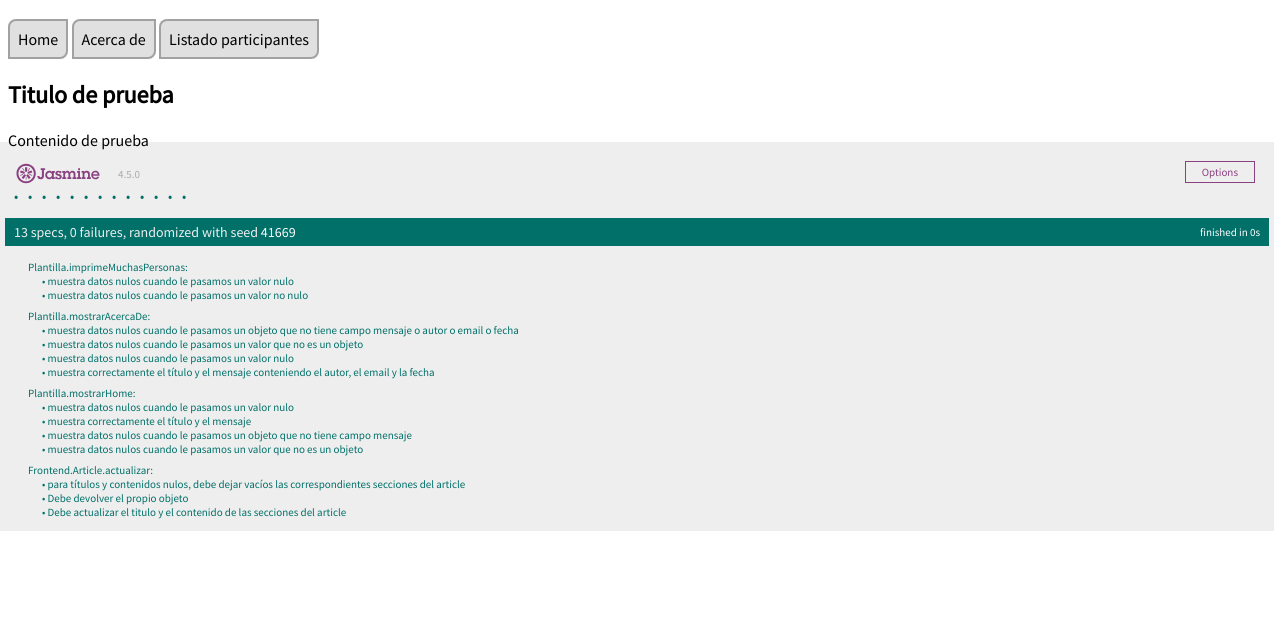
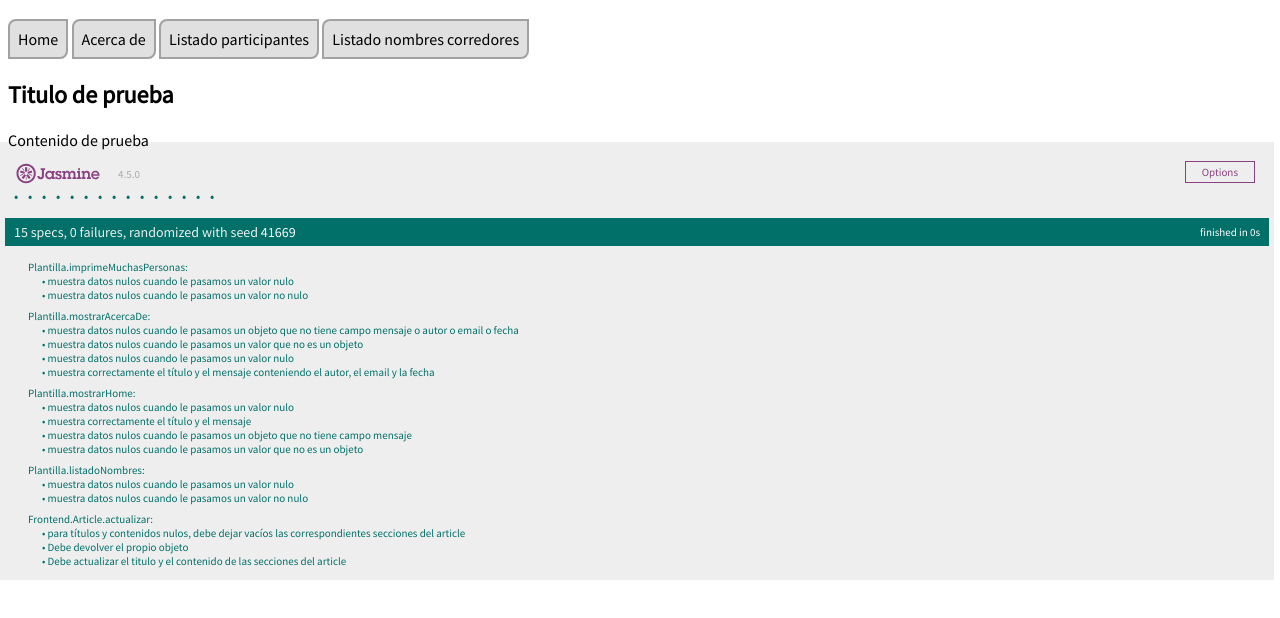
Before and after one commit to UJA-DAGIL-22-23/dagil-2022-2023-practica-3-icg00048, a website with bundled scripts: page front-end/static-files/index.html in a window 1280 px wide. Shown: the part 64-682 px from the top of the page. Built offline with nearby package versions, Linux system fonts and the light colour scheme.

Commit message:
Merge branch 'DesarrolloHU02'

```diff
--- a/front-end/static-files/index.html
+++ b/front-end/static-files/index.html
@@ -29,6 +29,9 @@
 
         <a href="javascript:Plantilla.lista()" class="opcion-principal mostrar"
             title="Realiza un listado de todas las personas que hay en la BBDD">Listado participantes </a>
+
+        <a href="javascript:Plantilla.listaNombres()" class="opcion-principal mostrar"
+            title="Realiza un listado de los nombres de los corredores que hay en la BBDD">Listado nombres corredores </a>
     </nav>
 
     <!--
--- a/front-end/static-files/js/ms-plantilla-spec.js
+++ b/front-end/static-files/js/ms-plantilla-spec.js
@@ -13,6 +13,7 @@ const elementoContenido = document.getElementById(Frontend.ID_SECCION_PRINCIPAL_
 const TITULO_HOME = "Plantilla Home"
 const TITULO_ACERCA_DE = "Plantilla Acerca de"
 const LISTADO_IMPRIMIR_MUCHAS_PERSONAS = "Listado de personas con todos los datos "
+const LISTADO_NOMBRES ="Lista con unicamente el nombre de los corredores"
 
 const datosDescargadosPrueba = {
     mensaje: "Mensaje de prueba descargado",
@@ -141,18 +142,17 @@ describe("Plantilla.imprimeMuchasPersonas: ", function () {
         })
 })
 
-/*
-IMPORTANTE
-==========
+describe("Plantilla.listadoNombres: ", function (){
+    it("muestra datos nulos cuando le pasamos un valor nulo",
+        function () {
+            Plantilla.listadoNombres([])
+            expect(elementoTitulo.innerHTML).toBe(LISTADO_NOMBRES)
 
-Las pruebas TDD que se encargan de probar las conexiones con el microservicio desde el cliente son difíciles de probar
-dado que requieren solucionar temas de sincronización.
-Esto afecta a los métodos:
- - Plantilla.descargarRuta
- - Plantilla.procesarAcercaDe
- - Plantilla.procesarHome
+        })
+    it("muestra datos nulos cuando le pasamos un valor no nulo ",
+        function () {
+            Plantilla.listadoNombres(15)
+            expect(elementoTitulo.innerHTML).toBe(LISTADO_NOMBRES)
 
- Las soluciones propuestas en distintos sitios web no han producido el resultado esperado,
- por tanto: para esta práctica, se pueden dejar SIN HACER.
-
- */
+        })
+})
--- a/front-end/static-files/js/ms-plantilla.js
+++ b/front-end/static-files/js/ms-plantilla.js
@@ -56,6 +56,17 @@ Plantilla.plantillaTablaPersonas.cabecera = `<table width="100%" class="listado-
                     <tbody>
     `;
 
+
+Plantilla.plantillaTablaPersonas.cabeceranNombres = `<table width="100%" class="listado-personas">
+                    <thead>
+
+                        <th width="100%">Nombre</th>
+
+                    </thead>
+                    <tbody>
+    `;
+
+
 Plantilla.plantillaTablaPersonas.cuerpo = `
 <tr title="${Plantilla.plantillaTags.NOMBRE}">
     <td>${Plantilla.plantillaTags.NOMBRE}</td>
@@ -71,6 +82,15 @@ Plantilla.plantillaTablaPersonas.cuerpo = `
     <td>
                 <div><a href="javascript:Plantilla.mostrar('${Plantilla.plantillaTags.ID}')" class="opcion-secundaria mostrar">Mostrar</a></div>
     </td>
+</tr>
+`;
+
+
+Plantilla.plantillaTablaPersonas.cuerpoNombres = `
+<tr title="${Plantilla.plantillaTags.ID}">
+
+     <td>${Plantilla.plantillaTags.NOMBRE}</td>
+
 </tr>
 `;
 
@@ -190,6 +210,16 @@ Plantilla.imprimeMuchasPersonas = function (vector){
 
 }
 
+Plantilla.listadoNombres = function (vector){
+    let msj = Plantilla.plantillaTablaPersonas.cabeceranNombres
+
+    if (vector && Array.isArray(vector)) {
+        vector.forEach(e => msj = msj + Plantilla.plantillaTablaPersonas.actualizaNombres(e))
+    }
+
+    msj += Plantilla.plantillaTablaPersonas.pie
+    Frontend.Article.actualizar("Lista con unicamente el nombre de los corredores", msj)
+}
 
 /**
  * Función principal para responder al evento de elegir la opción "Home"
@@ -209,6 +239,10 @@ Plantilla.plantillaTablaPersonas.actualiza = function (persona) {
     return Plantilla.sustituyeTags(this.cuerpo, persona)
 }
 
+Plantilla.plantillaTablaPersonas.actualizaNombres = function (persona) {
+    return Plantilla.sustituyeTagsNombres(this.cuerpoNombres, persona)
+}
+
 Plantilla.sustituyeTags = function (plantilla, persona) {
     return plantilla
         .replace(new RegExp(Plantilla.plantillaTags.ID, 'g'), persona.ref['@ref'].id)
@@ -224,7 +258,15 @@ Plantilla.sustituyeTags = function (plantilla, persona) {
         .replace(new RegExp(Plantilla.plantillaTags.PATROCINADOR, 'g'), persona.data.Patrocinador)
 }
 
+Plantilla.sustituyeTagsNombres = function (plantilla, persona) {
+    return plantilla
+        .replace(new RegExp(Plantilla.plantillaTags.NOMBRE, 'g'), persona.data.Nombre)
+}
 
 Plantilla.lista = function () {
     Plantilla.recupera(Plantilla.imprimeMuchasPersonas);
 }
+
+Plantilla.listaNombres = function () {
+    Plantilla.recupera(Plantilla.listadoNombres);
+}
```
